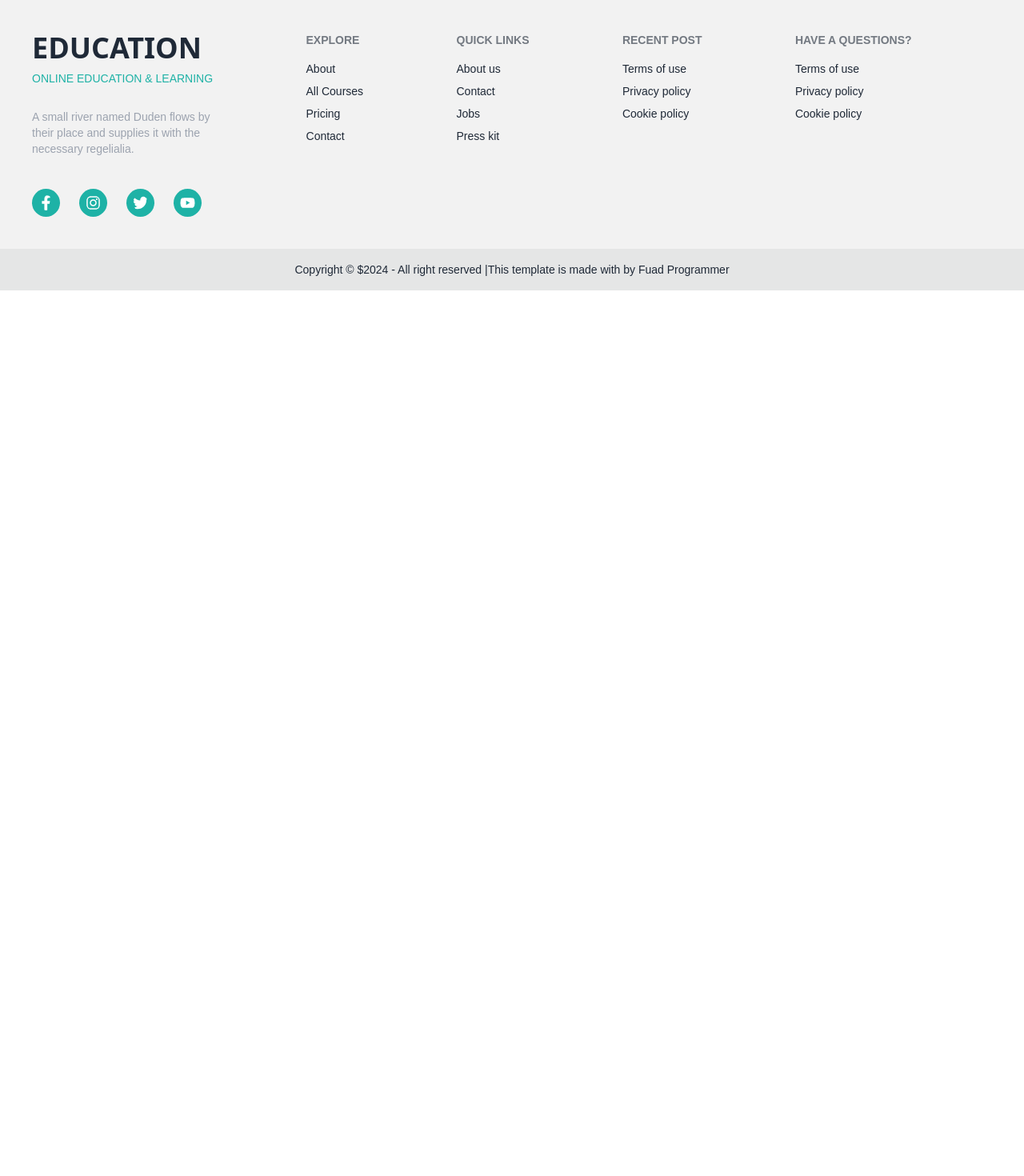
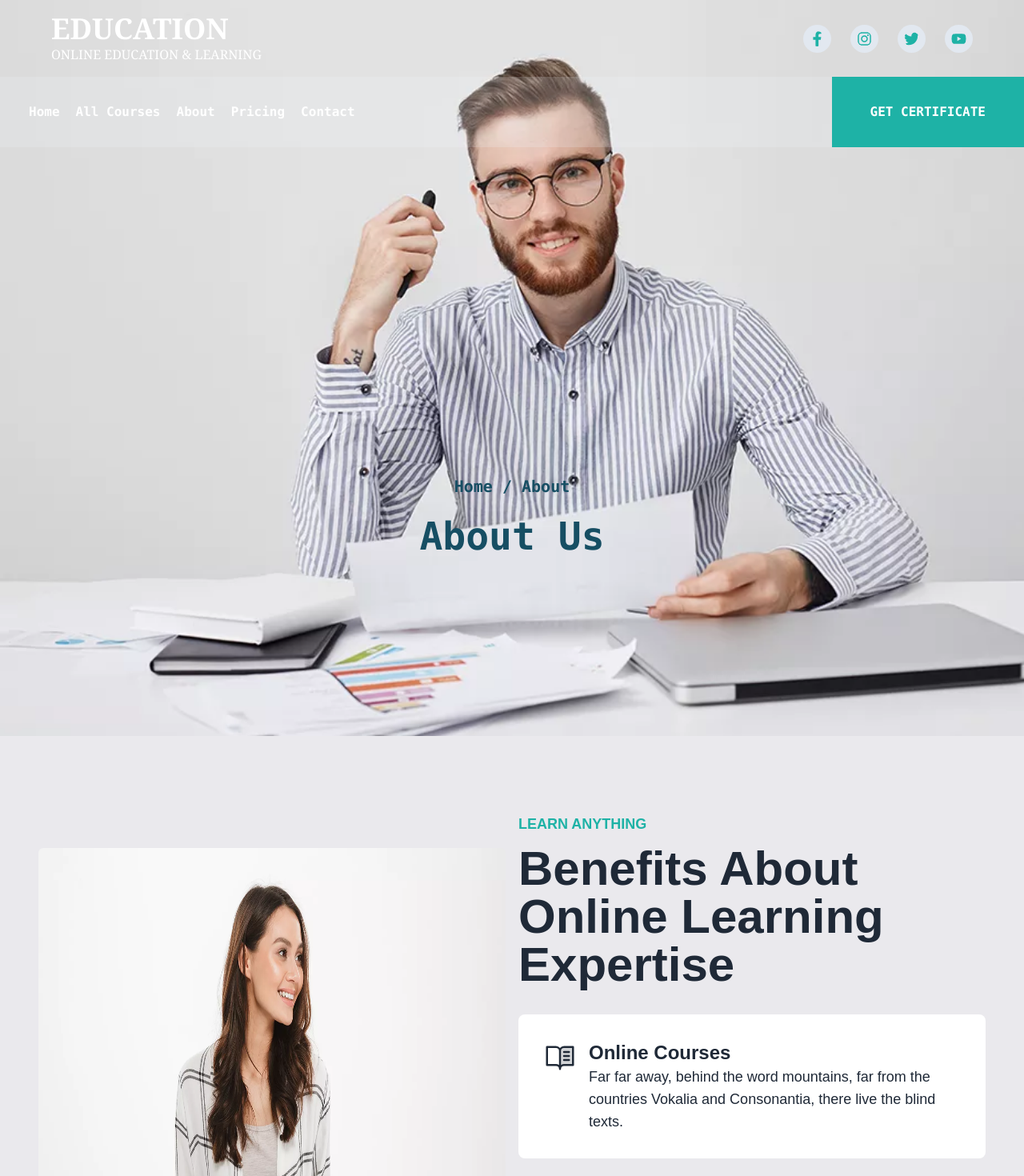
Before and after one commit to MdFuadAmir/Educational-system, a React (Vite) app: page /about in a window 1280 px wide. Shown: the top 1470 px of the page at 80% size. Before the commit the page ends 800 px from the top, so only its background shows below. Built offline with nearby package versions, Linux system fonts and the light colour scheme.

Commit message:
added about section

```diff
--- a/src/Pages/About/About.jsx
+++ b/src/Pages/About/About.jsx
@@ -1,9 +1,23 @@
-
+import Head from "../../Components/Head/Head";
+import Header from "../../Components/Header/Header";
+import LearAnythink from "../../Components/LearnAnythink/LearAnythink";
+import NewsLetter from "../../Components/NewsLetter/NewsLetter";
+import bgimg from "../../assets/b2.png"
 
 const About = () => {
     return (
         <div>
+            <div style={{height:"115vh", backgroundImage:`url(${bgimg})`, backgroundRepeat:"no-repeat", backgroundSize:"cover"}}>
+            <Head/>
+            <Header/>
+            <div className="w-full h-full flex justify-center items-center flex-col gap-6 text-cyan-900">
+                <p className="text-xl font-bold font-mono">Home / About</p>
+                <h1 className="text-3xl md:text-5xl font-bold font-mono">About Us</h1>
 
+            </div>
+            </div>
+            <LearAnythink/>
+            <NewsLetter/>
         </div>
     );
 };
--- a/src/Pages/AllCourse/AllCourse.jsx
+++ b/src/Pages/AllCourse/AllCourse.jsx
@@ -93,12 +93,12 @@ const courses =[
 const AllCourse = () => {
     return (
         <div>
-            <div style={{height:"100vh", backgroundImage:`url(${bgimg})`, backgroundRepeat:"no-repeat", backgroundSize:"cover"}}>
+            <div style={{height:"115vh", backgroundImage:`url(${bgimg})`, backgroundRepeat:"no-repeat", backgroundSize:"cover"}}>
             <Head/>
             <Header/>
             <div className="w-full h-full flex justify-center items-center flex-col gap-6">
-                <p className="text-xl text-white font-bold font-sans">Home/All Courses</p>
-                <h1 className="text-3xl md:text-5xl text-white font-bold font-sans">Explore Courses</h1>
+                <p className="text-xl text-white font-bold font-mono">Home / All Courses</p>
+                <h1 className="text-3xl md:text-5xl text-white font-bold font-mono">Explore Courses</h1>
 
             </div>
             </div>
```
